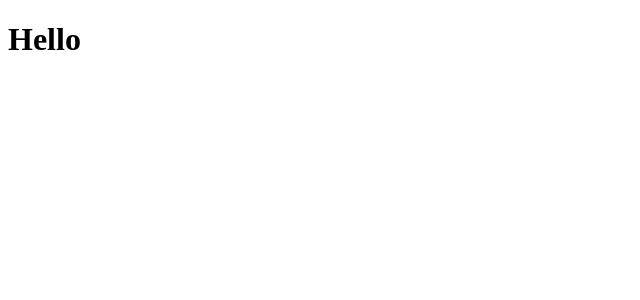
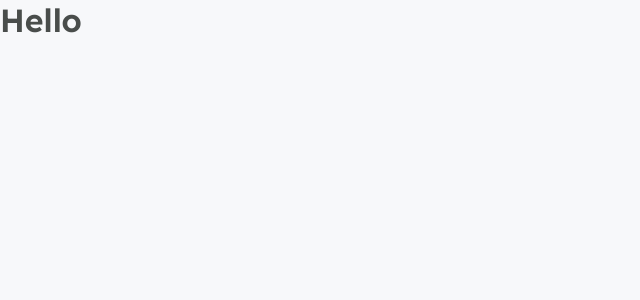
Before and after one commit to weslleson22/nlw5postcast, a Next.js app in the folder react/postcast/: page / in a window 1280 px wide. Shown: the top 300 px of the page, without its empty margins (0-640 px from the left). Built offline with nearby package versions, Linux system fonts and the light colour scheme.

Commit message:
style da fonte

```diff
--- a/react/postcast/package.json
+++ b/react/postcast/package.json
@@ -10,9 +10,11 @@
   "dependencies": {
     "next": "10.1.3",
     "react": "17.0.2",
-    "react-dom": "17.0.2"
+    "react-dom": "17.0.2",
+    "sass": "^1.32.11"
   },
   "devDependencies": {
+    "@types/node": "^15.0.0",
     "@types/react": "^17.0.4",
     "typescript": "^4.2.4"
   }
--- a/react/postcast/pages/_app.js
+++ b/react/postcast/src/pages/_app.tsx
@@ -1,4 +1,4 @@
-
+import '../styles/global.scss'
 
 function MyApp({ Component, pageProps }) {
   return <Component {...pageProps} />
--- /dev/null
+++ b/react/postcast/src/pages/_document.tsx
@@ -0,0 +1,19 @@
+import Document, { Head, Html, Main, NextScript } from 'next/document';
+export default class MyDocument extends Document{
+    render(){
+        return(
+            <Html>
+                <Head>
+
+                    <link rel="preconnect" href="https://fonts.gstatic.com"/>
+                    <link href="https://fonts.googleapis.com/css2?family=Inter&family=Lexend:wght@500;600&display=swap" rel="stylesheet"/>
+                </Head>
+                    <body>
+                        <Main/>
+                        <NextScript/>
+                    </body>
+
+            </Html>
+        );
+    }
+}
--- /dev/null
+++ b/react/postcast/src/styles/global.scss
@@ -0,0 +1,53 @@
+*{
+    margin:0;
+    padding: 0;
+    box-sizing: border-box;
+}
+:root {
+    --white: #FFF;
+
+    --gray-50: #F7F8FA;
+    --gray-100: #E6E8EB;
+    --gray-200: #AFB2B1;
+    --gray-500: #808080;
+    --gray-800: #494D4B;
+
+    --green-500: #04D361;
+
+    --purple-300: #9F75FF;
+    --purple-400: #9164FA;
+    --purple-500: #8257E5;
+    --purple-800: #6F48C9;
+  }
+
+@media (max-windth: 1080px){
+    html{
+        font-size: 93.75%;
+    }
+}
+@media (max-windth: 720px){
+    html{
+        font-size: 87.5%;
+    }
+}
+body{
+    background: var(--gray-50);
+}
+body, input, textarea, button{
+    font: 500 1rem inter, sans-serif;
+    color: var(--gray-500);
+}
+h1, h1, h3, h4, h5, h6{
+    font-weight: 600;
+    font-family: Lexend, sans-serif;
+    color: var(--gray-800);
+}
+h1{
+    font-size: 2rem;
+}
+h2{
+    font-size: 1.5rem;
+}
+button {
+    cursor: pointer;
+}
```
Also changed, not shown: react/postcast/tsconfig.json (added, +29 -0 lines), react/postcast/next-env.d.ts (added), react/postcast/src/components/Header/index.tsx (added), react/postcast/src/components/Header/styles.module.scss (added), react/postcast/src/pages/index.tsx (renamed from react/postcast/pages/index.js), 1 other file (tests, documents, lock files or other folders).
